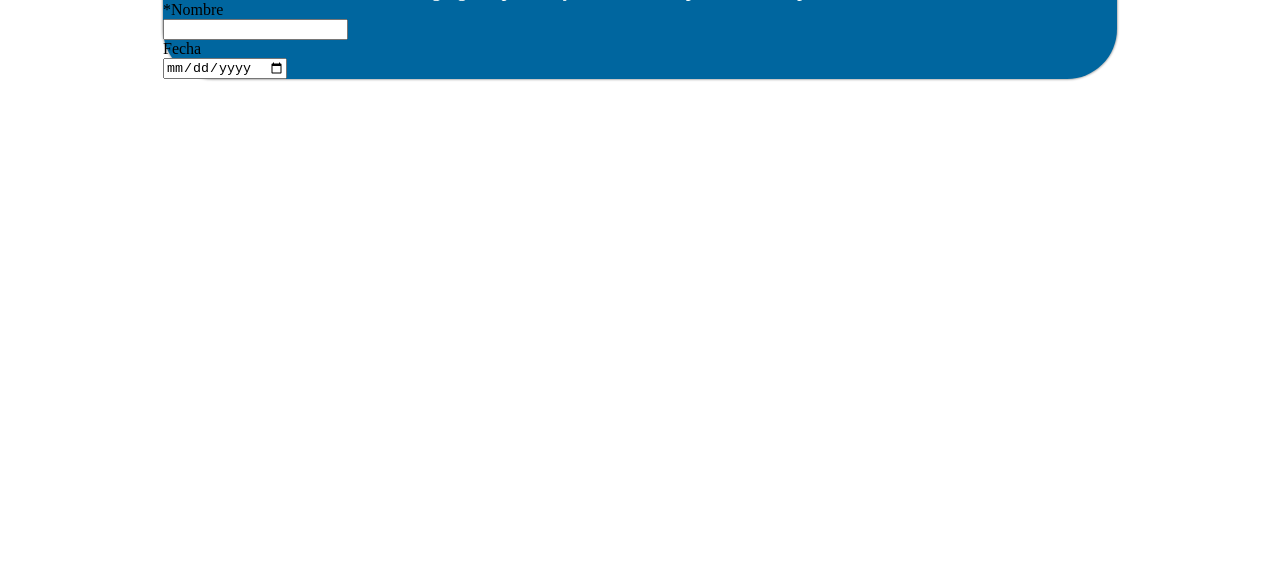
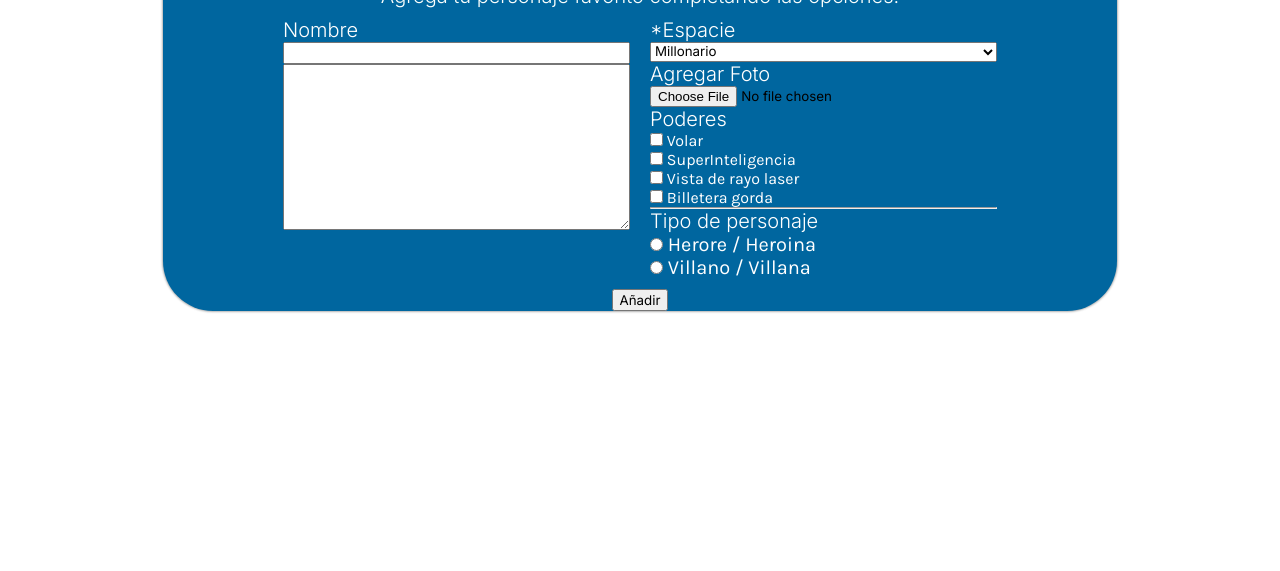
Before and after one commit to marian3299/clase16-fe1-formularios, a plain HTML site: page formulario.html in a window 1280 px wide. Shown: the part 229-800 px from the top of the page. Drawn offline with Linux system fonts and the light colour scheme.

Commit message:
solo falta dar estilo a los inputs

```diff
--- a/css/formulario.css
+++ b/css/formulario.css
@@ -1,6 +1,7 @@
 * {
     box-sizing: border-box;
     margin: 0;
+    font-family: 'Inter', sans-serif;
 }
 
 header {
@@ -52,10 +53,67 @@ div.forms h3 {
     text-align: center;
     color: #FBFFFD;
     font-size: 2.5rem;
+    font-weight: 700;
 }
 
 div.forms p {
     text-align: center;
     color: #FBFFFD;
     font-size: 1.25rem;
+    font-weight: 300;
 }
+
+.form-section {
+    display: flex;
+
+}
+
+.field {
+    width: 50%;
+    margin: 10px 0px;
+    display: flex;
+    flex-direction: column;
+}
+
+.box1 {
+    margin-left: 120px;
+    margin-right: 10px;
+}
+
+.box2 {
+    margin-right: 120px;
+    margin-left: 10px;
+}
+
+div.box2 div {
+    display: flex;
+    flex-direction: column;
+}
+
+label {
+    color: #FFFFFF;
+    font-size: 1.25rem;
+    font-weight: 300;
+}
+
+label.box {
+    font-size: 1rem;
+    font-family: 'Karla', sans-serif;
+}
+
+label.radiobox {
+    font-size: 1.25rem;
+    font-family: 'Karla', sans-serif;
+}
+
+div.box3 {
+    display: flex;
+    flex-direction: row;
+}
+
+
+div.box3 {
+    display: flex;
+    justify-content: center;
+    align-items: center;
+}
--- a/formulario.html
+++ b/formulario.html
@@ -1,11 +1,20 @@
 <!DOCTYPE html>
 <html lang="en">
+
 <head>
     <meta charset="UTF-8">
     <meta name="viewport" content="width=device-width, initial-scale=1.0">
+    <link rel="preconnect" href="https://fonts.googleapis.com">
+    <link rel="preconnect" href="https://fonts.gstatic.com" crossorigin>
+    <link rel="preconnect" href="https://fonts.googleapis.com">
+    <link rel="preconnect" href="https://fonts.gstatic.com" crossorigin>
+    <link
+        href="https://fonts.googleapis.com/css2?family=Inter:wght@100;200;300;400;500;600;700;800;900&family=Karla&display=swap"
+        rel="stylesheet">
     <link rel="stylesheet" href="css/formulario.css">
     <title>Formulario</title>
 </head>
+
 <body>
     <header>
         <p>20% de descuento en todos los productos!</p>
@@ -24,18 +33,71 @@
         <div class="forms">
             <h3>¡Añadí tu super!</h3>
             <p>Agregá tu personaje favorito completando las opciones.</p>
+
             <form action="">
-                <label for="nombre">*Nombre</label>
-                <br>
-                <input type="text" id="nombre" name="nombre">
-                <br>
-                <label for="fecha">Fecha</label>
-                <br>
-                <input type="date" name="fecha" id="fecha">
-                <br>
+                <div class="form-section">
+                    <div class="field box1">
+                        <label for="nombre">Nombre</label>
+                        <input type="text" name="nombre" id="nombre">
+                        <label for="comment"></label>
+                        <textarea name="comment" id="comment" cols="30" rows="10"></textarea>
+                    </div>
 
+                    <div class="field box2">
+                        <label for="especie">*Espacie</label>
+                        <select name="especie" id="especie">
+                            <option value="millonario">Millonario</option>
+                            <option value="diosOsemidios">Dios o semidios</option>
+                            <option value="mutante">Mutante</option>
+                            <option value="humanoMejorado">Humano mejorado</option>
+                            <option value="alien">Alienigena</option>
+                        </select>
+                        <label for="foto">Agregar Foto</label>
+                        <input type="file" name="foto" id="foto">
 
+                        <div>
+                            <label for="poderes">Poderes</label>
+                            <label for="Volar" class="box">
+                                <input type="checkbox" name="poderes" id="Volar" value="Volar">
+                                Volar
+                            </label>
+                            <label for="superInteligencia" class="box">
+                                <input type="checkbox" name="poderes" id="superInteligencia" value="superInteligencia">
+                                SuperInteligencia
+                            </label>
+                            <label for="rayoLaser" class="box">
+                                <input type="checkbox" name="poderes" id="rayoLaser" value="rayoLaser">
+                                Vista de rayo laser
+                            </label>
+                            <label for="billetera" class="box">
+                                <input type="checkbox" name="poderes" id="billetera" value="billetera">
+                                Billetera gorda
+                            </label>
+
+                            <hr>
+
+                            <div>
+                                <label for="tipoPersonaje">Tipo de personaje</label>
+                                <label for="heroe" class="radiobox">
+                                    <input type="radio" name="tipo" id="heroe" value="heroe">
+                                    Herore / Heroina
+                                </label>
+                                <label for="villano" class="radiobox">
+                                    <input type="radio" name="tipo" id="villano" value="villano">
+                                    Villano / Villana
+                                </label>
+                            </div>
+                        </div>
+
+                    </div>
+                    <br>
+
+                </div>
+                <div class="box3">
+                    <button type="submit">Añadir</button>
+                </div>
             </form>
+
         </div>
     </body>
 
@@ -43,4 +105,5 @@
 
     </footer>
 </body>
+
 </html>
```
